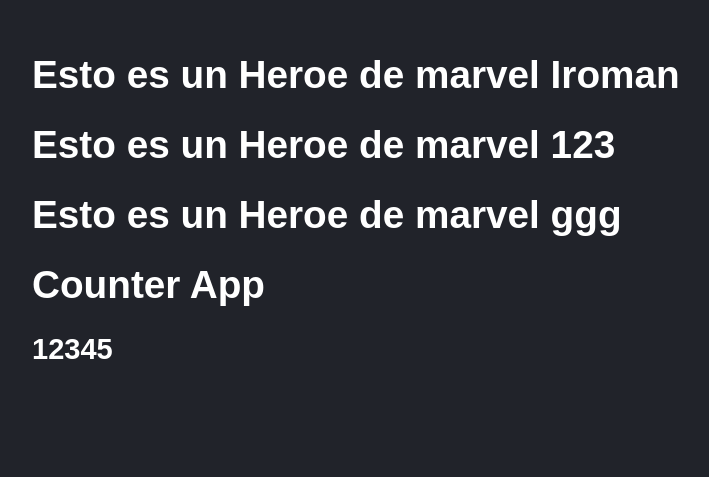
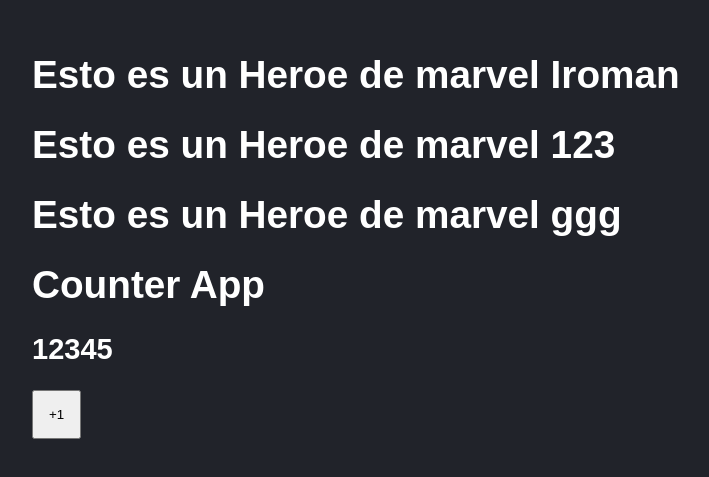
Before and after one commit to saulsistemas/CURSO_REACT, a React (Vite) app in the folder 02INICIOREACT/ciubter-app/: page / in a window 1280 px wide. Shown: the part 121-598 px from the top of the page, without its empty margins (116-825 px from the left). Built offline with nearby package versions, Linux system fonts and the light colour scheme.

Commit message:
evento click , eventos en general

```diff
--- a/02INICIOREACT/ciubter-app/src/CounterApp.jsx
+++ b/02INICIOREACT/ciubter-app/src/CounterApp.jsx
@@ -1,10 +1,15 @@
 import PropTypes from 'prop-types'
 
 export function CounterApp({value}) {
+    function handleAdd(event){console.log(event)};
     return (
         <>
         <h1>Counter App</h1>
-        <h2> {value} </h2>
+        <h2> { value } </h2>
+
+        <button onClick={ (e)=>handleAdd(e) }>
+            +1
+        </button>
         </>
     )
 }
--- a/02INICIOREACT/ciubter-app/src/style.css
+++ b/02INICIOREACT/ciubter-app/src/style.css
@@ -5,3 +5,7 @@
     font-size: 1.1rem;
     padding: 70px;
 }
+button{
+    padding: 15px;
+
+}
```
